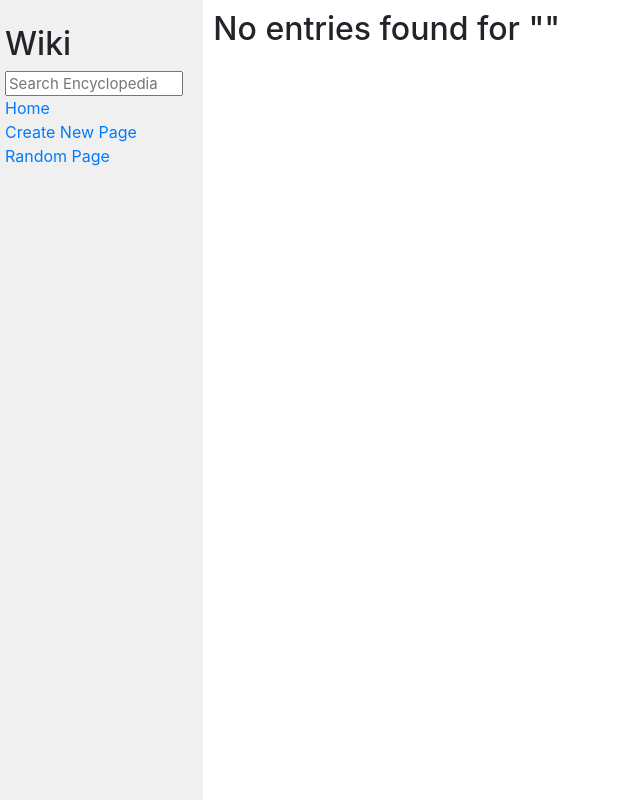
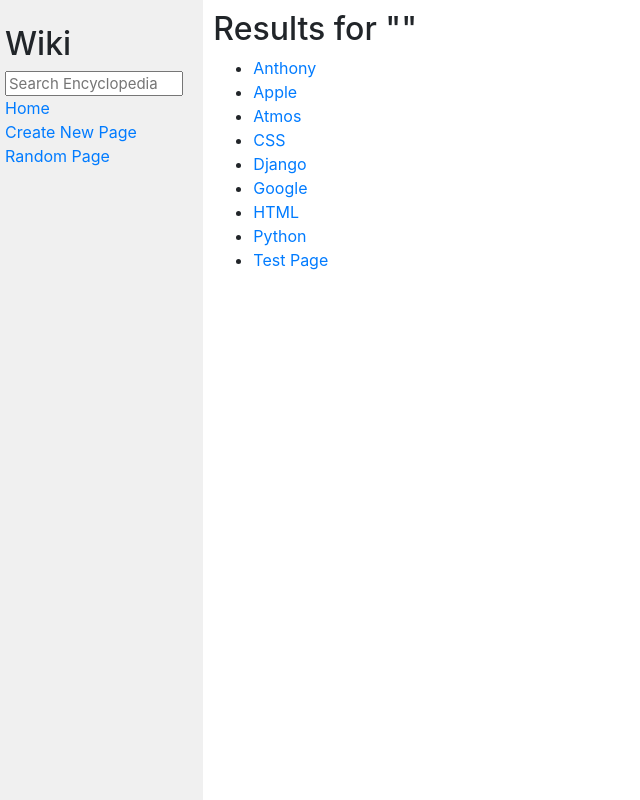
Before and after one commit to patriktao/Encyclopedia, a Django app: page /wiki/search/ in a window 1280 px wide. Shown: the whole page, without its empty margins (0-640 px from the left). Run offline with Django 3.2, Linux system fonts and the light colour scheme; some libraries are stand-ins or nearby versions.

Commit message:
finished

```diff
--- a/wiki/encyclopedia/templates/encyclopedia/search.html
+++ b/wiki/encyclopedia/templates/encyclopedia/search.html
@@ -6,7 +6,7 @@ Search | Encyclopedia
 
 {% block body %}
 
-{% if found_entries %}
+{% if entries != NULL %}
 <h2>Results for "{{ query }}"</h2>
 <ul>
     {% for entry in entries %}
--- a/wiki/encyclopedia/util.py
+++ b/wiki/encyclopedia/util.py
@@ -42,4 +42,4 @@ def search(query):
     """
     _, filenames = default_storage.listdir("entries")
     return list(sorted(re.sub(r"\.md$", "", filename)
-                    for filename in filenames if filename.endswith(".md") and query in filename.lower()))
+                for filename in filenames if filename.endswith(".md") and query in filename.lower()))
```
